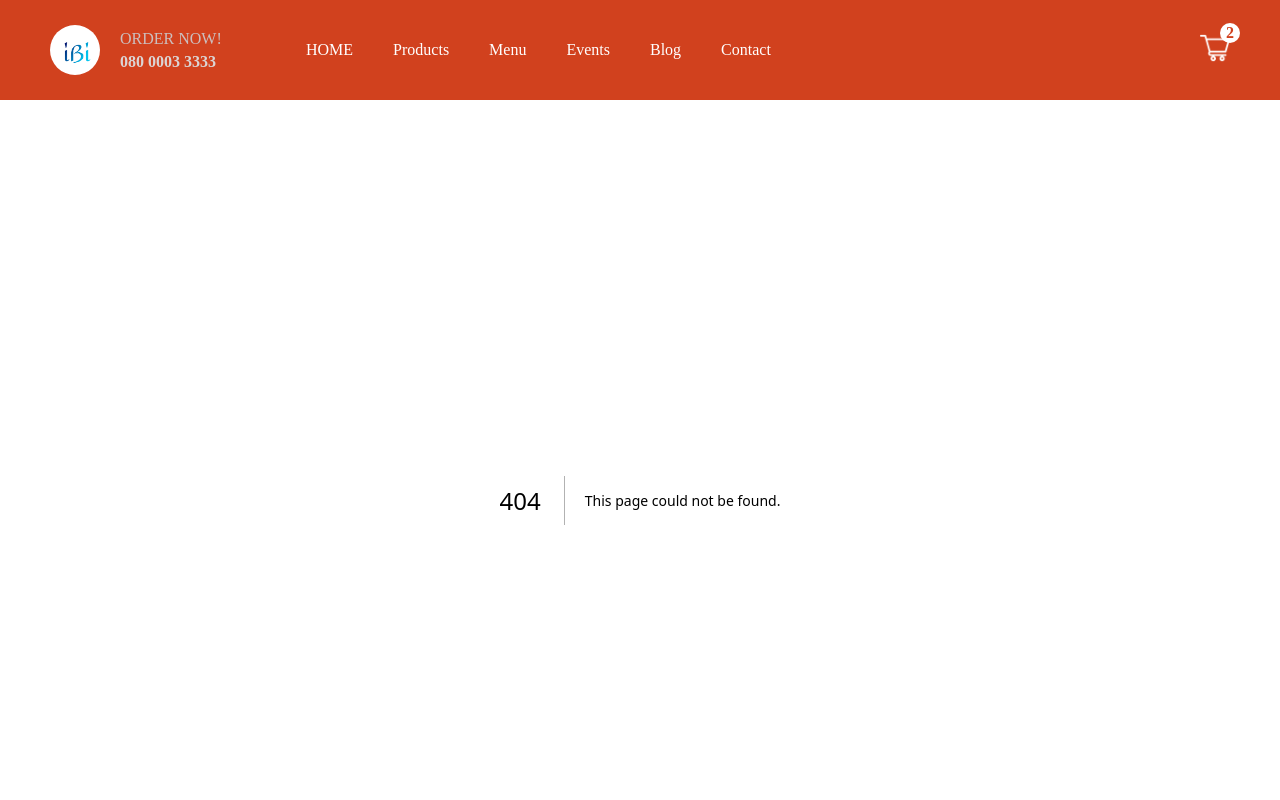
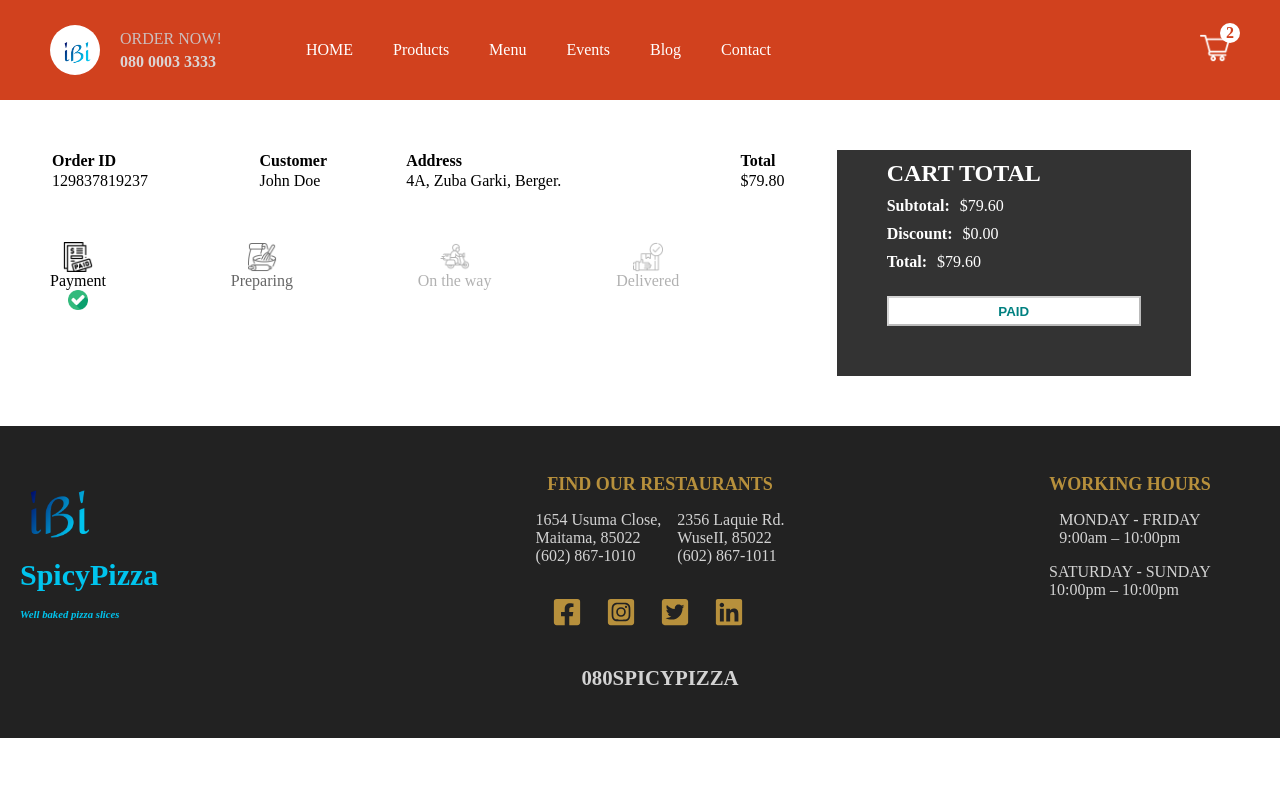
Before and after one commit to brightiortsor/event_booker, a Next.js app: page /order/1 in a window 1280 px wide. Before the commit this address had no page. Shown: the top 800 px of the page. Built offline with nearby package versions, Linux system fonts and the light colour scheme.

Commit message:
added Order page

```diff
--- /dev/null
+++ b/pages/order/[id].jsx
@@ -0,0 +1,115 @@
+import styles from "../../styles/Order.module.css";
+import Image from "next/image";
+
+const Order = () => {
+  const status = 0;
+
+  const statusClass = (index) => {
+    if (index - status < 1) return styles.done;
+    if (index - status === 1) return styles.inProgress;
+    if (index - status > 1) return styles.undone;
+  };
+  return (
+    <div className={styles.container}>
+      <div className={styles.left}>
+        <div className={styles.row}>
+          <table className={styles.table}>
+            <tr className={styles.trTitle}>
+              <th>Order ID</th>
+              <th>Customer</th>
+              <th>Address</th>
+              <th>Total</th>
+            </tr>
+            <tr className={styles.tr}>
+              <td>
+                <span className={styles.id}>129837819237</span>
+              </td>
+              <td>
+                <span className={styles.name}>John Doe</span>
+              </td>
+              <td>
+                <span className={styles.address}>4A, Zuba Garki, Berger.</span>
+              </td>
+              <td>
+                <span className={styles.total}>$79.80</span>
+              </td>
+            </tr>
+          </table>
+        </div>
+        <div className={styles.row}>
+          <div className={statusClass(0)}>
+            <Image src="/images/paid.png" width={30} height={30} alt="" />
+            <span>Payment</span>
+            <div className={styles.checkedIcon}>
+              <Image
+                className={styles.checkedIcon}
+                src="/images/checked.png"
+                width={20}
+                height={20}
+                alt=""
+              />
+            </div>
+          </div>
+          <div className={statusClass(1)}>
+            <Image src="/images/bake.png" width={30} height={30} alt="" />
+            <span>Preparing</span>
+            <div className={styles.checkedIcon}>
+              <Image
+                className={styles.checkedIcon}
+                src="/images/checked.png"
+                width={20}
+                height={20}
+                alt=""
+              />
+            </div>
+          </div>
+          <div className={statusClass(2)}>
+            <Image src="/images/bike.png" width={30} height={30} alt="" />
+            <span>On the way</span>
+            <div className={styles.checkedIcon}>
+              <Image
+                className={styles.checkedIcon}
+                src="/images/checked.png"
+                width={20}
+                height={20}
+                alt=""
+              />
+            </div>
+          </div>
+          <div className={statusClass(3)}>
+            <Image src="/images/delivered.png" width={30} height={30} alt="" />
+            <span>Delivered</span>
+            <div className={styles.checkedIcon}>
+              <Image
+                className={styles.checkedIcon}
+                src="/images/checked.png"
+                width={20}
+                height={20}
+                alt=""
+              />
+            </div>
+          </div>
+        </div>
+      </div>
+      <div className={styles.right}>
+        <div className={styles.wrapper}>
+          <h2 className={styles.title}>CART TOTAL</h2>
+          <div className={styles.totalText}>
+            <b className={styles.totalTextTitle}>Subtotal:</b>$79.60
+          </div>
+          <div className={styles.totalText}>
+            <b className={styles.totalTextTitle}>Discount:</b>$0.00
+          </div>
+          <div className={styles.totalText}>
+            <b className={styles.totalTextTitle}>Total:</b>$79.60
+          </div>
+          <button disabled className={styles.button}>
+            PAID
+          </button>
+        </div>
+      </div>
+    </div>
+  );
+};
+
+export default Order;
--- a/styles/Order.module.css
+++ b/styles/Order.module.css
@@ -29,7 +29,7 @@
   display: flex;
   flex-direction: column;
   align-items: center;
-  animation: inProgress 1s ease infinite alternate;
+  animation: inProgress 1.5s ease infinite alternate;
 }
 
 @keyframes inProgress {
@@ -68,6 +68,12 @@
   justify-content: space-between;
 }
 
+.title {
+  margin-bottom: 5px;
+}
+.totalText {
+  padding: 5px 0;
+}
 .totalTextTitle {
   margin-right: 10px;
 }
@@ -76,12 +82,12 @@
   background-color: white;
   height: 30px;
   color: teal;
-  font-weight: bold;
+  font-weight: 800;
   margin-top: 20px;
   cursor: not-allowed;
 }
 
-@media screen and (max-width: 480px) {
+@media screen and (max-width: 760px) {
   .container {
     flex-direction: column;
   }
@@ -100,19 +106,19 @@
 
   .id::before {
     content: "Order ID: ";
-    font-weight: 500;
+    font-weight: 600;
   }
   .name::before {
     content: "Customer: ";
-    font-weight: 500;
+    font-weight: 600;
   }
   .address::before {
     content: "Address: ";
-    font-weight: 500;
+    font-weight: 600;
   }
   .total::before {
     content: "Total: ";
-    font-weight: 500;
+    font-weight: 600;
   }
 
   .row:last-child {
@@ -129,6 +135,13 @@
   }
 
   .wrapper{
+    width: 50%;
+    margin: 0 auto;
+  }
+}
+
+@media screen and (max-width: 480px) {
+  .wrapper {
     width: 100%;
   }
 }
```
Also changed, not shown: pages/order.jsx (deleted).
